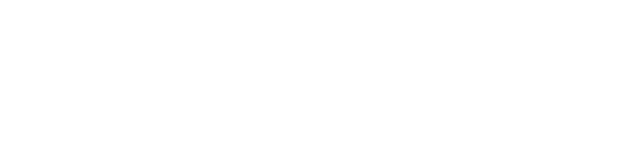
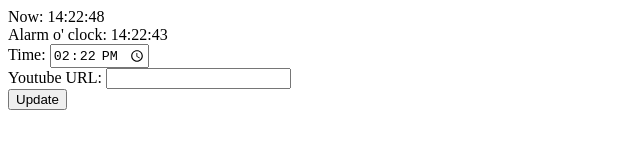
Before and after one commit to olemstrom/wakeup, a plain HTML site: page index.html in a window 1280 px wide. Shown: the whole page, without its empty margins (0-640 px from the left). Drawn offline with Linux system fonts and the light colour scheme.

Commit message:
add time functions

```diff
--- a/index.html
+++ b/index.html
@@ -11,9 +11,16 @@
 	</div>
 
 	<div class="times">
-		<div id="current-time"></div>
-		<div id="alarm-time"></div>
+		Now: <span id="current-time"></span> <br/>
+		Alarm o' clock: <span id="alarm-time"></span>
 	</div>
+
+	<div class="setup">
+		<label>Time: <input type="time" name="time"/> </label> <br/>
+		<label>Youtube URL: <input type="text" name="video-url"></label> <br/>
+		<button>Update</button>
+	</div>
+
 <script src="libs/moment.js"></script>
 <script src="main.js"></script>
 </body>
--- a/main.js
+++ b/main.js
@@ -1,14 +1,42 @@
 var WakeUp = (function(){
-	var timeFormat = "hh:mm:ss DD.MM.YYYY";
+	var formating = {
+		timeFormat : "HH:mm:ss",
+		inputTimeFormat : "HH:mm"
+	}
+
 	var DOM = {
-		currentTime : document.querySelector("#current-time")
+		currentTime : document.querySelector("#current-time"),
+		alarmTime   : document.querySelector("#alarm-time"),
+		setupTime   : document.querySelector("[name=time]"),
+		updateSetup : document.querySelector(".setup button")
+	}
+
+	var conf = {
+		targetTime: moment(),
+		youtubeID: ""
 	}
 
 	function update() {
 		var now = moment();
+		DOM.currentTime.innerHTML = now.format(formating.timeFormat);
+		DOM.alarmTime.innerHTML = conf.targetTime.format(formating.timeFormat);
 
 	}
+
+	function configure() {
+		conf.targetTime = moment(DOM.setupTime.value, formating.inputTimeFormat);
+	}
+
+	function bindEvents() {
+		DOM.updateSetup.addEventListener("click", function(event){
+			conf.targetTime = moment(DOM.setupTime.value, formating.inputTimeFormat);
+			console.log(conf);
+		});
+	}
+
 	function start() {
+		DOM.setupTime.value = conf.targetTime.format(formating.inputTimeFormat);
+
 		window.setInterval(function(){
 			update();
 		}, 1000) // update everything every second
```
